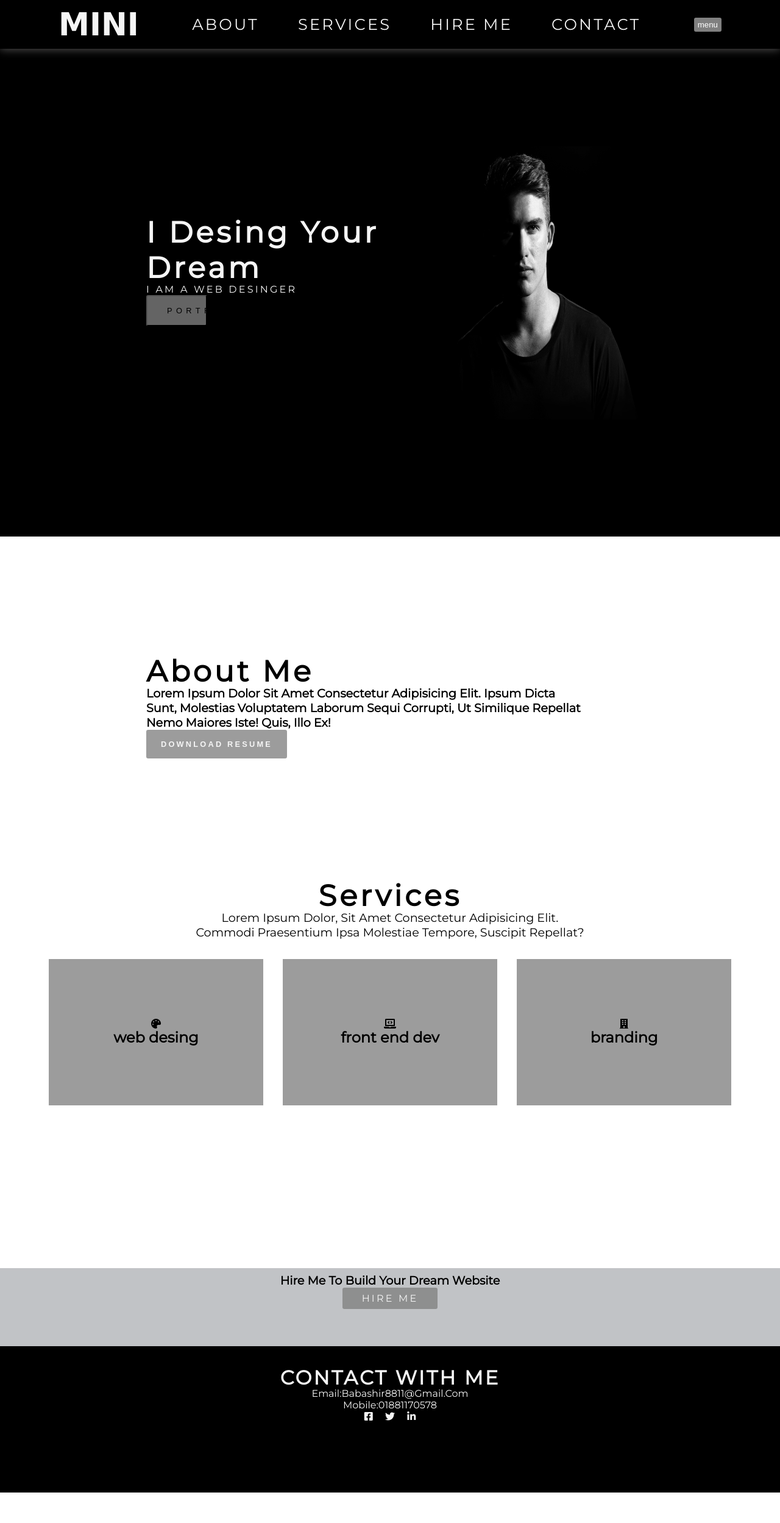
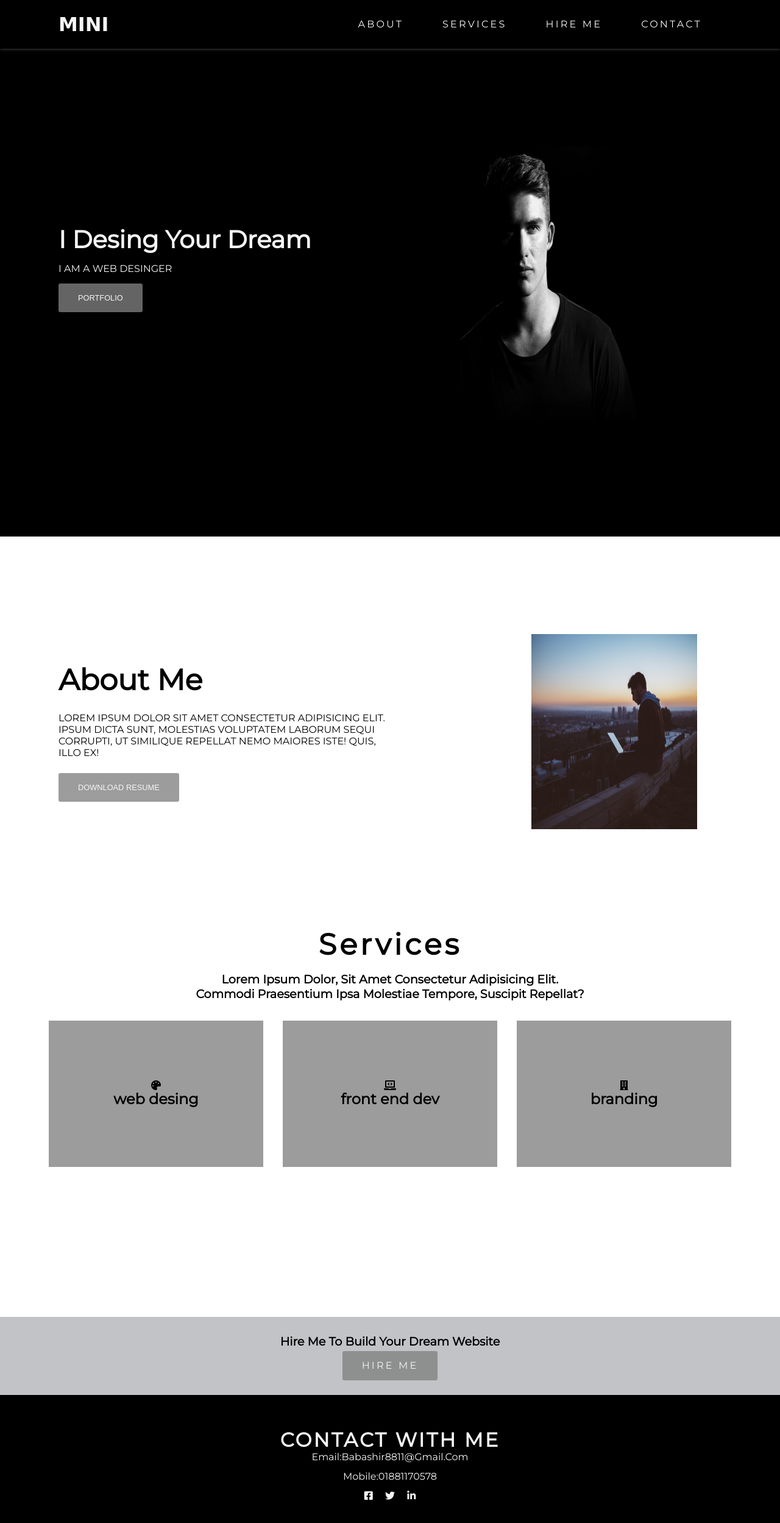
Before and after one commit to bashir-CSE/miniPortfolio.github.io, a plain HTML site: page index.html in a window 1280 px wide. Shown: the whole page at 61% size. Before the commit the page ends 2448 px from the top, so only its background shows below. Drawn offline with Linux system fonts and the light colour scheme; a web font is replaced by a local one.

Commit message:
navbar essue fixed

```diff
--- a/index.html
+++ b/index.html
@@ -52,9 +52,7 @@
 				<button>download resume</button>
 			</div>
 			<div class="about-img">
-				<div class="img">
 					<img src="img/img-2.jpg" alt="" />
-				</div>
 			</div>
 		</section>
 		<!--services-->
--- a/main.scss
+++ b/main.scss
@@ -25,8 +25,9 @@ body {
 	position: sticky;
 	top: 0;
 	z-index: 111;
-	box-shadow: 0 0 15px #5f5e5e;
+	box-shadow: 0 0 5px #5f5e5e;
 	.menu {
+		display: none;
 		button {
 			border: none;
 			outline: none;
@@ -38,7 +39,7 @@ body {
 	}
 	.nav-logo {
 		h2 {
-			font-size: 3.2rem;
+			font-size: 2rem;
 			font-family: "Charmonman", cursive;
 			text-transform: uppercase;
 			color: whitesmoke;
@@ -52,17 +53,19 @@ body {
 			list-style: none;
 			padding: 1rem 2rem;
 			a {
-				font-size: 1.6rem;
+				font-size: 1rem;
 				color: whitesmoke;
 				text-transform: uppercase;
 				letter-spacing: 0.2rem;
 				text-decoration: none;
+
 				&::after {
 					content: "";
 					display: block;
 					height: 1px;
 					width: 0;
 					background-color: white;
+					transition: all 0.3s;
 				}
 
 				&:hover::after {
@@ -81,37 +84,37 @@ body {
 	width: 100%;
 	.hero-section {
 		display: flex;
-		justify-content: space-around;
+		justify-content: space-between !important;
 		align-items: center;
-		text-align: center;
 		height: 90vh;
 		.hero-heading {
 			height: 100%;
-			width: 50%;
+			flex: 1;
 			text-align: left;
 			color: whitesmoke;
-			padding: 17rem 0rem 5rem 15rem;
+			display: flex;
+			justify-content: center;
+			align-items: start;
+			flex-direction: column;
+			padding: 0 6rem;
+			line-height: 3rem;
 			h1 {
-				font-size: 3rem;
-				letter-spacing: 0.3rem;
+				font-size: 2.5rem;
 				text-transform: capitalize;
-				margin-bottom: -0.2rem;
 			}
 			p {
-				font-size: 1rem;
 				text-transform: uppercase;
-				letter-spacing: 0.2rem;
 			}
 			button {
 				background-color: rgba(128, 128, 128, 0.781);
 				text-transform: uppercase;
 				padding: 1rem 2rem;
-				width: 25%;
-				text-align: center;
 				font-size: 0.8rem;
-				letter-spacing: 0.4rem;
 				border-radius: 0.2rem;
 				cursor: pointer;
+				border: none;
+				outline: none;
+				color: whitesmoke;
 			}
 		}
 		.hero-img {
@@ -130,71 +133,44 @@ body {
 
 /*about*/
 #about {
-	height: 70vh;
+	height: 80vh;
 	width: auto;
-	background-color: white;
 	display: flex;
 	justify-content: space-between;
 	align-items: center;
 	.about-heading {
-		text-align: left;
-		height: 100%;
-		color: black;
-		padding: 12rem 20rem 0rem 15rem;
+		padding: 0 6rem;
 		h1 {
 			font-size: 3rem;
-			letter-spacing: 0.3rem;
 			text-transform: capitalize;
-			margin-bottom: -0.3rem;
 		}
 		p {
-			font-size: 1.2rem;
-			text-transform: capitalize;
-			font-weight: 600;
+			text-transform: uppercase;
+			font-weight: normal;
+			margin: 1.5rem 0;
 		}
 		button {
 			background-color: rgba(128, 128, 128, 0.781);
 			text-transform: uppercase;
-			padding: 1rem 1.5rem;
-			outline: none;
-			border: none;
-			text-align: center;
-			color: whitesmoke;
-			font-weight: 700;
+			padding: 1rem 2rem;
 			font-size: 0.8rem;
-			letter-spacing: 0.2rem;
 			border-radius: 0.2rem;
 			cursor: pointer;
+			border: none;
+			outline: none;
+			color: whitesmoke;
 		}
+		flex: 1;
 	}
 	.about-img {
+		flex: 1;
 		height: 100%;
-		width: 50%;
-		display: none;
-		.img {
-			height: 40%;
-			width: 60%;
-			position: relative;
-			top: 39%;
-			&::after {
-				content: "";
-				position: absolute;
-				display: block;
-				top: 0;
-				right: 0;
-				height: 90%;
-				border-radius: 0.2rem;
-				transform: scale(1.45, 1.3);
-				width: 40%;
-				background-color: rgba(95, 100, 105, 0.534);
-			}
-			img {
-				height: 91%;
-				width: 100%;
-				position: relative;
-				z-index: 1;
-				border-radius: 0.2rem;
-			}
+		display: flex;
+		justify-content: center;
+		align-items: center;
+		img {
+			height: 50%;
+			width: 50%;
 		}
 	}
 }
@@ -206,12 +182,13 @@ body {
 		font-size: 3rem;
 		letter-spacing: 0.3rem;
 		text-transform: capitalize;
-		margin-bottom: -0.3rem;
+		margin-bottom: 1rem;
+		font-weight: 700;
 	}
 	p {
 		font-size: 1.2rem;
 		text-transform: capitalize;
-		font-weight: 550;
+		font-weight: 700;
 	}
 	.cards {
 		display: flex;
@@ -236,7 +213,11 @@ body {
 .hire {
 	background-color: rgba(189, 191, 194, 0.932);
 	height: 8rem;
-	padding: 0.5rem 0;
+	display: flex;
+	justify-content: center;
+	align-items: center;
+	flex-direction: column;
+	line-height: 2rem;
 	width: auto;
 	text-align: center;
 	box-sizing: border-box;
@@ -266,8 +247,12 @@ body {
 	height: 15rem;
 	width: auto;
 	text-align: center;
-	padding: 2rem 0;
 	text-transform: capitalize;
+	display: flex;
+	justify-content: center;
+	align-items: center;
+	flex-direction: column;
+	line-height: 2rem;
 	h1 {
 		font-size: 2rem;
 		margin-bottom: -0.2rem;
@@ -294,7 +279,7 @@ body {
 		}
 	}
 	.nav-section {
-		padding: 1rem 1rem;
+		padding: 1rem;
 		.nav-logo {
 			h2 {
 				font-size: 2rem;
@@ -304,12 +289,15 @@ body {
 				text-align: left;
 			}
 		}
+		.menu {
+			display: block;
+		}
 		.nav-bar {
 			position: absolute;
 			top: 11vh;
 			right: 2%;
 			background-color: rgb(112, 108, 108);
-			height: 30vh;
+			height: 40vh;
 			width: 96vw;
 			transition: 0.4s ease-in-out;
 			display: none;
@@ -343,7 +331,6 @@ body {
 		}
 		.show {
 			display: block;
-
 		}
 	}
 
@@ -352,12 +339,11 @@ body {
 		.hero-section {
 			flex-direction: column-reverse;
 			.hero-heading {
-				text-align: center;
 				height: 100%;
 				width: auto;
 				flex: 1;
 				padding: 0 1rem;
-
+				line-height: 2rem;
 				button {
 					width: auto;
 					font-size: 1rem;
@@ -384,7 +370,7 @@ body {
 
 		.about-heading {
 			text-align: center;
-			padding: 0 1rem;
+			padding: 1rem;
 
 			button {
 				background-color: rgba(128, 128, 128, 0.781);
@@ -402,9 +388,12 @@ body {
 			}
 		}
 		.about-img {
-			margin-top: 6rem;
-			margin-left: 10rem;
+			margin-top: 3rem;
 			width: 100%;
+			img {
+				height: 100%;
+				width: 100%;
+			}
 		}
 	}
 	#services {
@@ -421,6 +410,16 @@ body {
 			}
 		}
 	}
-
-
+	.hire {
+		margin: 2rem 0 0 0;
+		p {
+			font-size: 1.1rem;
+		}
+	}
+	.footer {
+	line-height: 1.5rem;
+	h1 {
+		font-size: 1.4rem !important;
+	}
 }
+}
```
Also changed, not shown: css/main.min.css.
